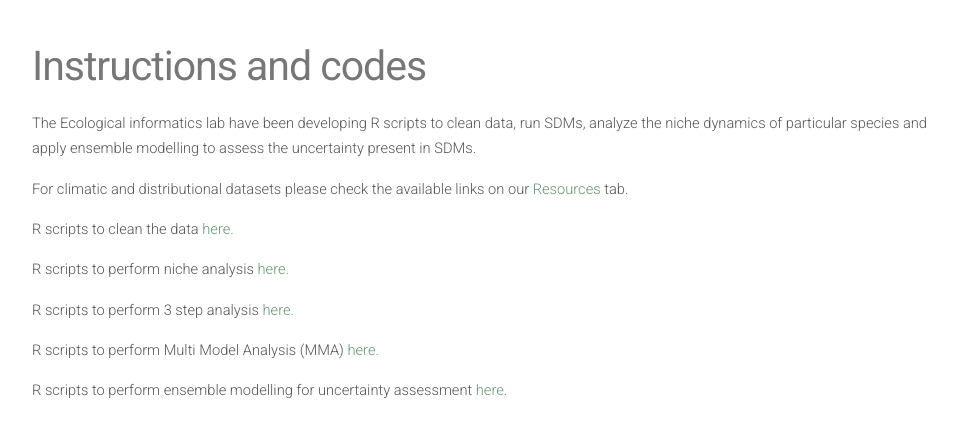
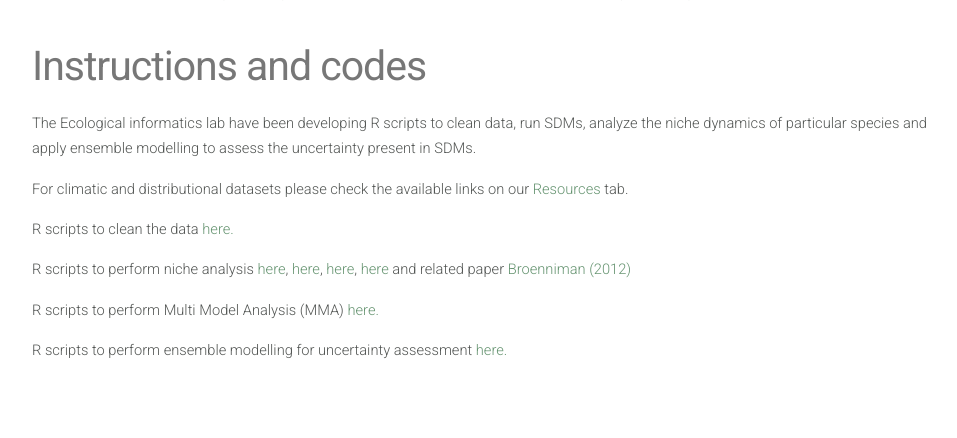
Before and after one commit to BPRC-EcoInformatics/BPRC-EcoInformatics.github.io, a Jekyll site: the page built from Research/Establishment risk/index.html, in a window 1280 px wide and 900 px high, scrolled down 1737 px, cut to the strip 0-448 px from the top of the window. Shown: the top 438 px of the strip, without its empty margins (158-1115 px from the left). Built offline with Jekyll 4.4.1, drawn with Linux system fonts in a browser that asks for light colours; nearby versions of some CDN libraries.

Commit message:
Update index.html

```diff
--- a/Research/Establishment risk/index.html
+++ b/Research/Establishment risk/index.html
@@ -99,11 +99,12 @@
 <a href="https://bprc-ecoinformatics.github.io/Resources/">Resources </a> tab.</p>
 
 
-<p> R scripts to clean the data <a href="/assets/scripts/0_1_datacleaning.tar.gz" download> here.</a></p>
-<p> R scripts to perform niche analysis <a href="/assets/scripts/2_NicheAnalysis" download> here.</a></p>
-<p> R scripts to perform 3 step analysis <a href="/assets/scripts/3_3stepanalysis" download> here.</a></p>
-<p> R scripts to perform Multi Model Analysis (MMA) <a href="/assets/scripts/4_MMA" download> here.</a></p>
-<p> R scripts to perform ensemble modelling for uncertainty assessment <a href="/assets/scripts/5_Ensemble" download> here.</a></p>
+<p> R scripts to clean the data <a href="/assets/scripts/1_CleaningData/script_niche_preparing_data_step1.R" download> here.</a></p>
+<p> R scripts to perform niche analysis <a href="/assets/scripts/2_NicheAnalysis/niche_analysis_function.R" download> here</a>, <a href="/assets/scripts/2_NicheAnalysis/niche_analysis_function2.R" download> here</a>, <a href="/assets/scripts/2_NicheAnalysis/script_niche_analysis.R" download> here</a>,
+	<a href="/assets/scripts/2_NicheAnalysis/script_niche_projection_geographic_space.R" download> here</a> and related paper <a href="/assets/scripts/2_NicheAnalysis/GlobalEcolBiogeogr_Broennimann_2012.pdf" download> Broenniman (2012)</a></p>
+<!--<p> R scripts to perform 3 step analysis <a href="/assets/scripts/3_3stepanalysis" download> here.</a></p>-->
+<p> R scripts to perform Multi Model Analysis (MMA) <a href="/assets/scripts/script_MMA.R" download> here.</a></p>
+<p> R scripts to perform ensemble modelling for uncertainty assessment <a href="/assets/scripts/5_Ensemble/script_ensemble.R" download> here.</a></p>
 
 
 
```
